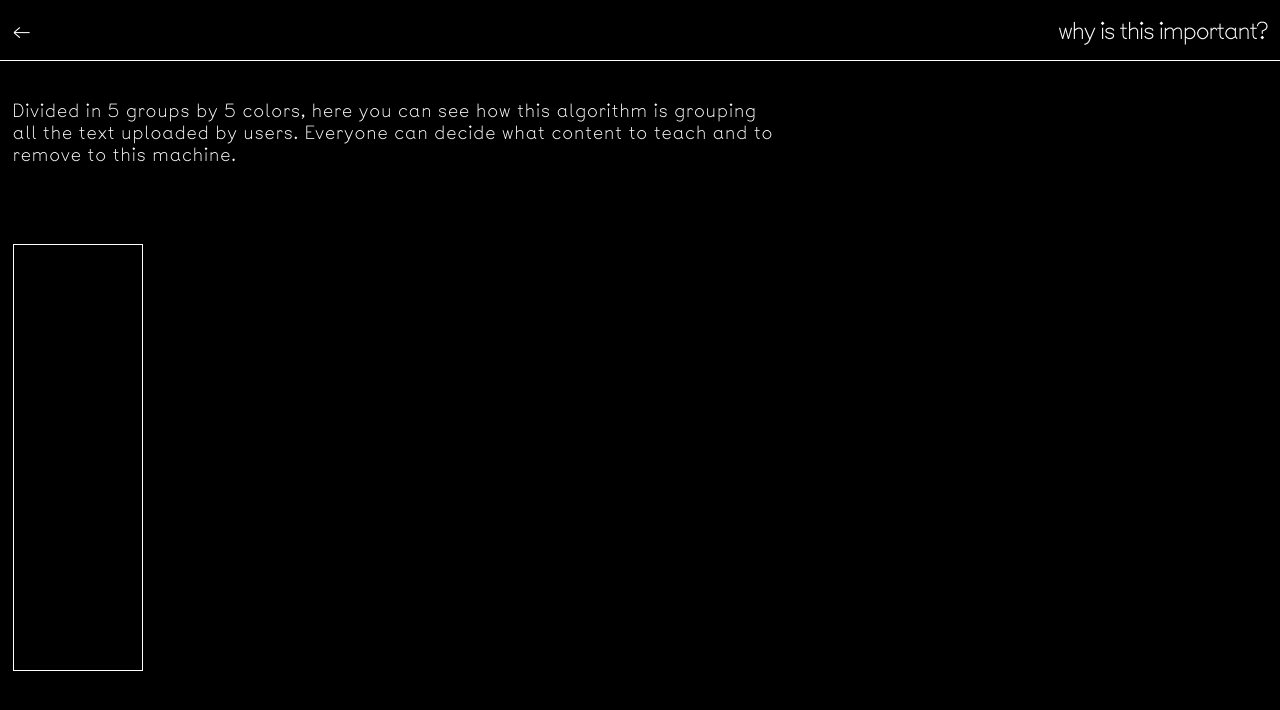
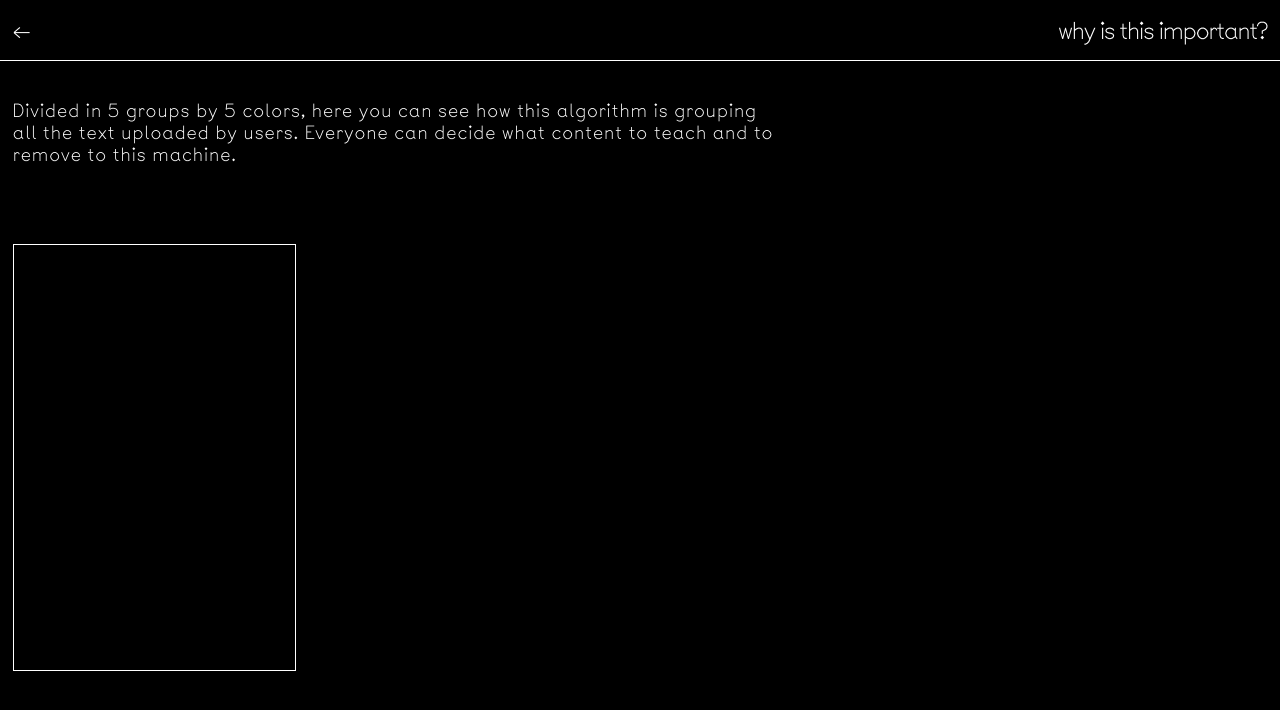
Before and after one commit to sinanatra/are-from-earth, a Flask app: template templates/database.html in a window 1280 px wide. Shown: the top 710 px of the page. Run offline with Flask 2, Linux system fonts and the light colour scheme; the template is opened without the code that fills it: most values are stand-ins (such as "Sample title", 1, 10 or a date in 2020); some libraries are stand-ins or nearby versions.

```diff
--- a/static/index.css
+++ b/static/index.css
@@ -758,7 +758,7 @@ color: white;
 .json-database{
   margin:1%;
   padding: 1%;
-  width: 8%;
+  width: 20%;
   height:400px;
   float: left;
 border: 1px solid white;
```
